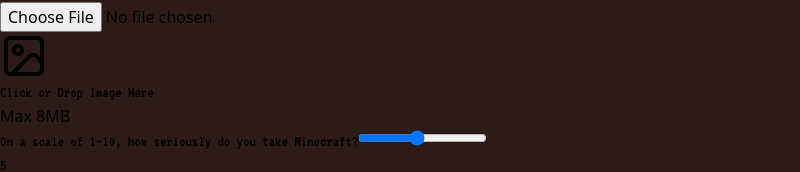
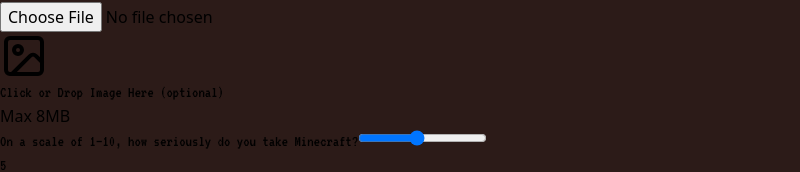
Before and after one commit to NoahFieri/iron-bark-smp, a React (Vite) app: page / in a window 1280 px wide. Shown: the part 2231-2403 px from the top of the page, without its empty margins (0-800 px from the left). Built offline with nearby package versions, Linux system fonts and the light colour scheme.

Commit message:
Update image upload prompt to indicate optionality

```diff
--- a/src/App.tsx
+++ b/src/App.tsx
@@ -734,7 +734,7 @@ Image: ${screenshot ? screenshot.name : 'None'}
               >
                 <ImageIcon size={48} className="text-[#7f8c8d] group-hover:text-[#c0392b] transition-colors" />
                 <p className="text-[#ecf0f1] text-lg opacity-80" style={{ fontFamily: MINECRAFT_FONT }}>
-                  Click or Drop Image Here
+                  Click or Drop Image Here (optional)
                 </p>
                 <p className="text-[#7f8c8d] text-sm">Max 8MB</p>
               </div>
```
